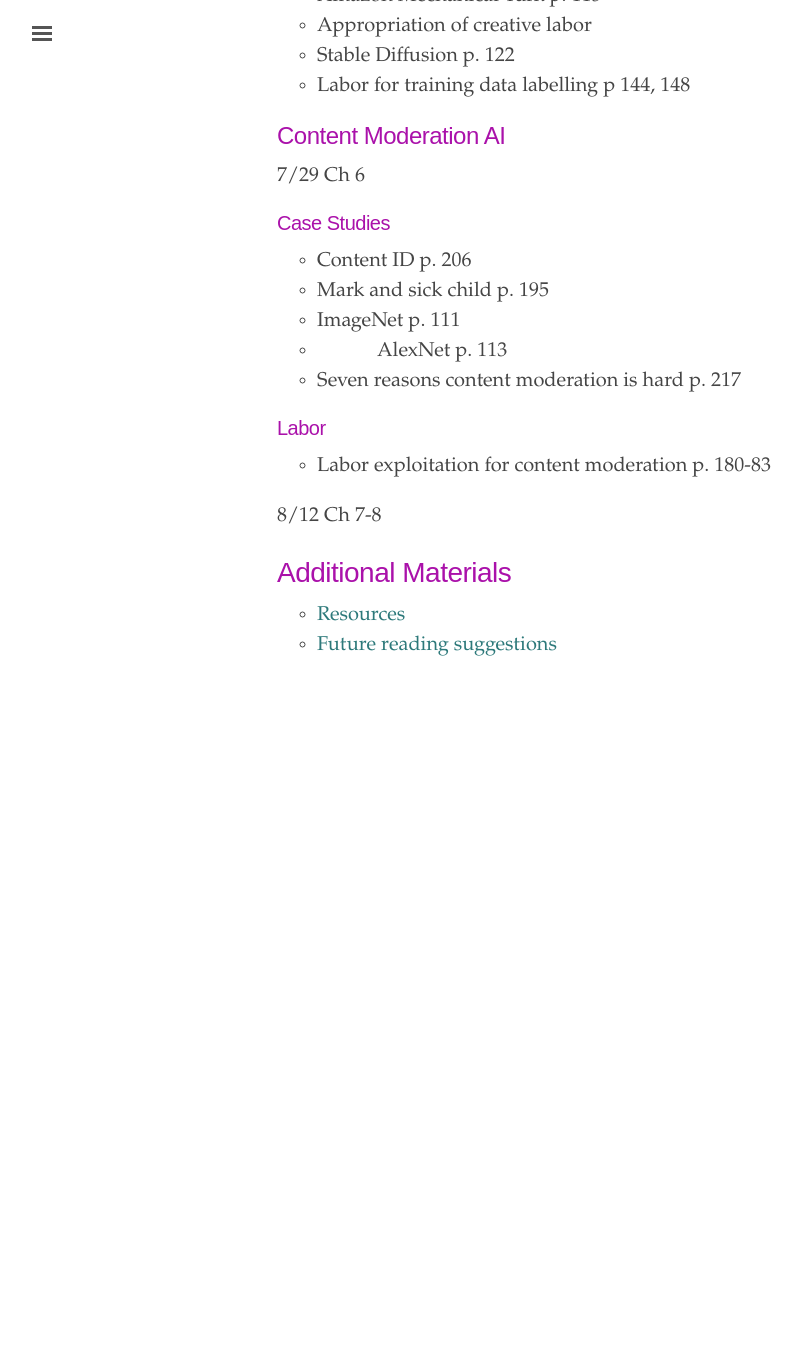
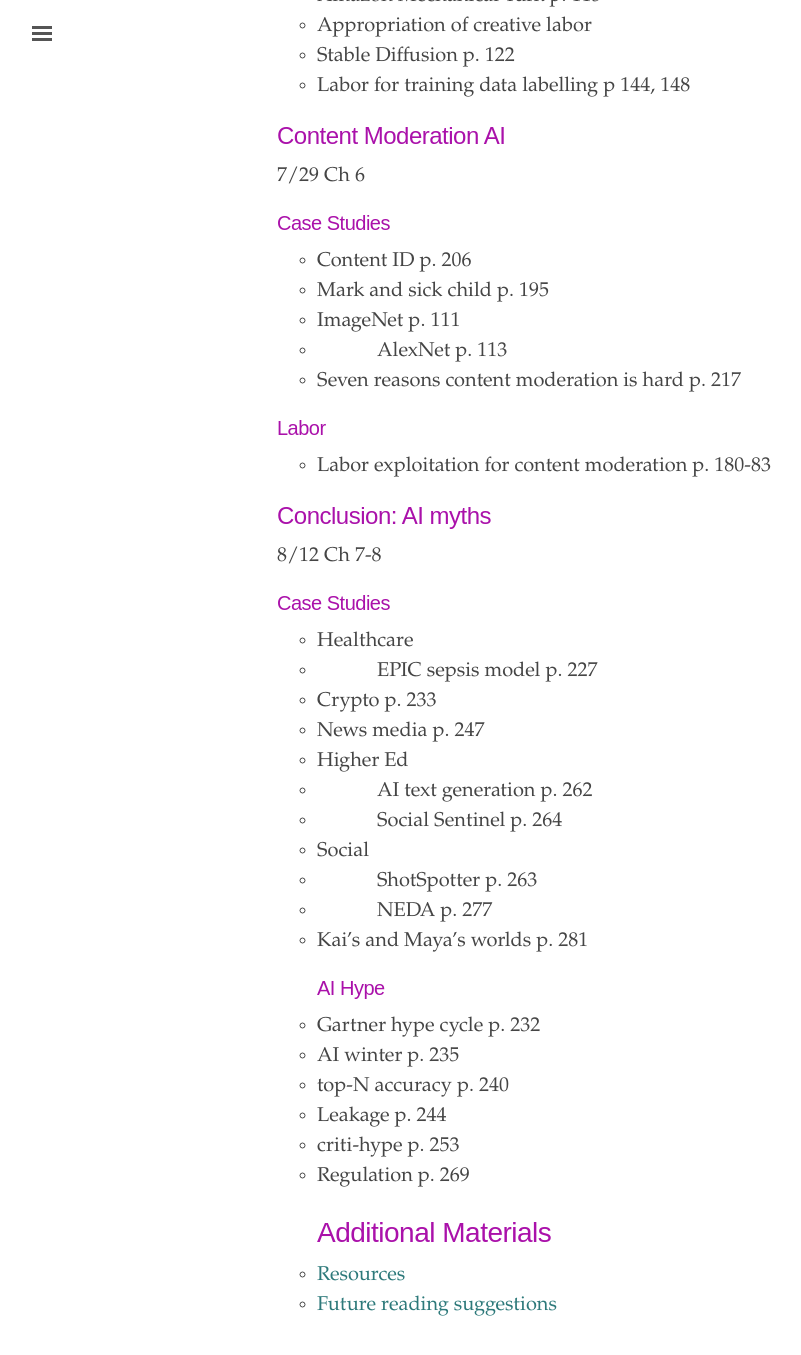
Before and after one commit to ylimem/ed, a Jekyll site: the page built from _texts/readinggroup.md, in a window 1280 px wide and 1400 px high, scrolled down 1182 px. Shown: the top 1355 px of the window, without its empty margins (3-804 px from the left). Built offline with Jekyll 4.4.1, drawn with Linux system fonts in a browser that asks for light colours; before the commit the page ends 1922 px from its top, so only the background shows below that.

Commit message:
Added notes for ch 7 and 8

```diff
--- a/_texts/readinggroup.md
+++ b/_texts/readinggroup.md
@@ -50,9 +50,27 @@
 #### Labor
 - Labor exploitation for content moderation p. 180-83
 
-
+## Conclusion: AI myths
 8/12 Ch 7-8
-
+#### Case Studies
+- Healthcare
+- {:.indent-3} EPIC sepsis model p. 227
+- Crypto p. 233
+- News media p. 247
+- Higher Ed
+- {:.indent-3} AI text generation p. 262
+- {:.indent-3} Social Sentinel p. 264
+- Social
+- {:.indent-3} ShotSpotter p. 263
+- {:.indent-3} NEDA p. 277
+- Kai's and Maya's worlds p. 281
+#### AI Hype
+- Gartner hype cycle p. 232
+- AI winter p. 235
+- top-N accuracy p. 240
+- Leakage p. 244
+- criti-hype p. 253
+- Regulation p. 269
 # Additional Materials
 - [Resources](https://ylimem.github.io/ed/resources)
 - [Future reading suggestions](https://livejohnshopkins-my.sharepoint.com/:x:/g/personal/emcginn5_jh_edu/Ed8MTOIWqpZBg66fLKKjuBsBGDQoxONAcEc3PHqN3TdKjg)
```
